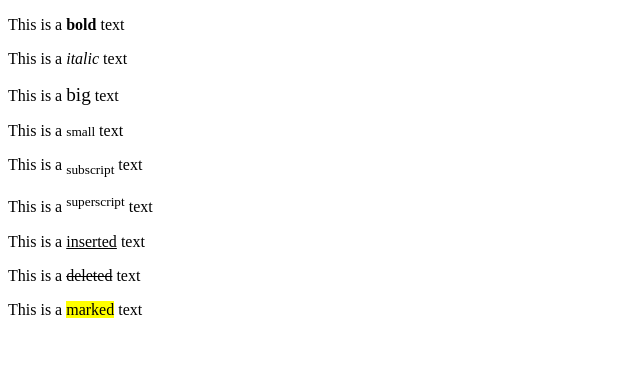
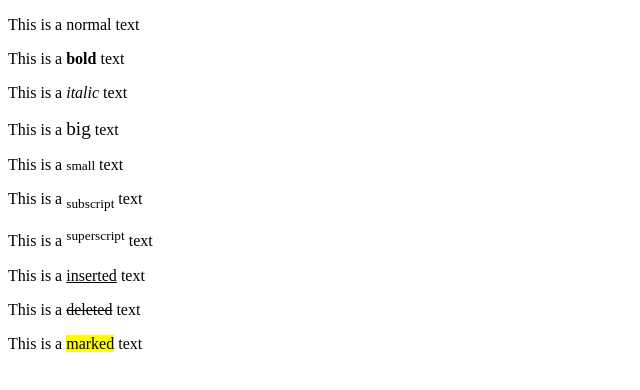
Before and after one commit to matheusmendoim/html-brocode, a plain HTML site: page 6 - text formatting/index.html in a window 1280 px wide. Shown: the whole page, without its empty margins (0-640 px from the left). Drawn offline with Linux system fonts and the light colour scheme.

Commit message:
text formatting

```diff
--- a/6 - text formatting/index.html
+++ b/6 - text formatting/index.html
@@ -6,6 +6,7 @@
     </head>
     <body>
         <!-- HTML Text Formatting-->
+        <p>This is a normal text</p>
         <p>This is a <b>bold</b> text</p>
         <p>This is a <i>italic</i> text</p>
         <p>This is a <big>big</big> text</p>
```
